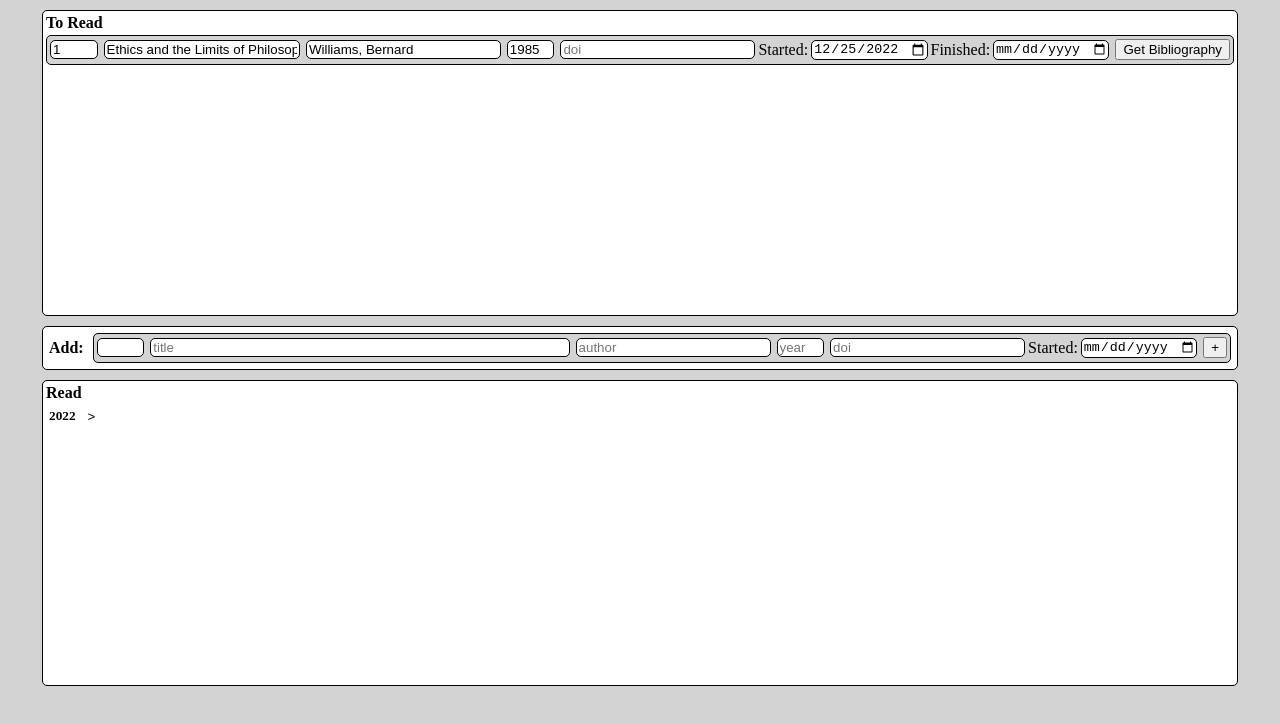
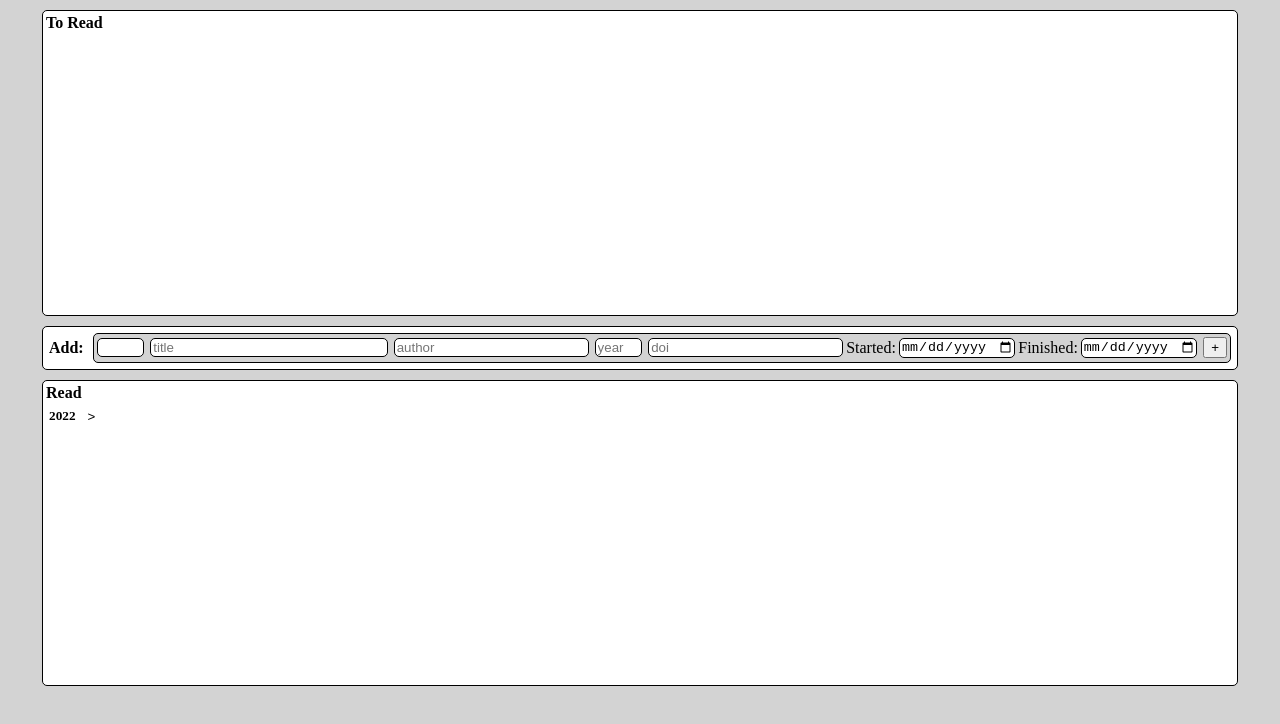
Before and after one commit to eswitbeck/bookQ, a React app: page / in a window 1280 px wide. Shown: the top 724 px of the page. Built offline with nearby package versions, Linux system fonts and the light colour scheme; the HTML template or start-up script is replaced by a standard one.

Commit message:
add functioning bookReducer with mutation bug

```diff
--- a/src/app/components/book.jsx
+++ b/src/app/components/book.jsx
@@ -1,4 +1,5 @@
-import React from 'react';
+import React, { useState } from 'react';
+import { useDispatch } from 'react-redux';
 
 export default props => {
 
@@ -6,84 +7,22 @@ export default props => {
   /* each needs onChange */
   /* mode enum: pending, creator, complete */
 
-  let button;
-  let position = (
-        <input
-          type='number'
-          name='position'
-          value={props.position}
-          min={1}
-          max={10 /* max */}
-        />
-      );
-  let doi = (
-      <input
-        type='text'
-        name='doi'
-        value={props.doi}
-        placeholder='doi'
-      />
-  );
-  let start = (
-    <>
-      <label for='startDate'>Started:</label>
-      <input
-        type='date'
-        name='startDate'
-        value={props.startDate}
-      />
-    </>
-  );
-  let end = (
-    <>
-      <label for='endDate'>Finished:</label>
-      <input
-        type='date'
-        name='endDate'
-        value={props.endDate}
-      />
-    </>
-  );
-
   switch (props.mode) {
     case 'pending':
-      button = <button>
-                   Get Bibliography
-               </button>;
-      break;
-    case 'creator':
-      button = <button>
-                   +
-               </button>;
-      end = undefined;
       break;
     case 'complete':
-      position = undefined;
-      start = (
-        <input
-          type='date'
-          name='startDate'
-          value={props.startDate}
-        />
-      );
-      end = (
-        <>
-          <label for='endDate'>-</label>
-          <input
-            type='date'
-            name='endDate'
-            value={props.endDate}
-          />
-        </>
-      );
-      doi = undefined;
-
       break;
   }
 
   return (
     <form className='book'>
-      {position}
+      <input
+        type='number'
+        name='position'
+        value={props.position}
+        min={1}
+        max={10 /* max */}
+      />
       <input
         type='text'
         name='title'
@@ -102,10 +41,27 @@ export default props => {
         value={props.year}
         placeholder='year'
       />
-      {doi}
-      {start}
-      {end}
-      {button}
+      <input
+        type='text'
+        name='doi'
+        value={props.doi}
+        placeholder='doi'
+      />
+      <label>Started:</label>
+      <input
+        type='date'
+        name='startDate'
+        value={props.startDate}
+      />
+      <label>Finished:</label>
+      <input
+        type='date'
+        name='endDate'
+        value={props.endDate}
+      />
+      <button>
+        Get Bibliography
+      </button>
     </form>
   );
 }
--- a/src/app/components/bookCreator.jsx
+++ b/src/app/components/bookCreator.jsx
@@ -1,21 +1,97 @@
 import React, { useState } from 'react';
-import Book from './book.jsx';
+import { useDispatch, useSelector } from 'react-redux';
+import { addBook } from '../reducers/bookReducer.js';
 
-const bookCreator = () => {
+export default props => {
+  const [position, setPosition] = useState('');
   const [title, setTitle] = useState('');
   const [author, setAuthor] = useState('');
-  const [date, setDate] = useState(new Date()
-                                    .toLocaleDateString()
-                                    .replace(/(\d{1,2})\/(\d{1,2})\/(\d{4})/, '$3-0$1-0$2')
-                                    .replaceAll(/-0(\d{2})/g, '-$1'));
+  const [year, setYear] = useState('');
+  const [doi, setDoi] = useState('');
+  const [startDate, setStartDate] = useState('');
+  const [endDate, setEndDate] = useState('');
+
+  const bookCount = useSelector(state => state.books.pending.length);
+
+  const dispatch = useDispatch();
+  const onSubmit = (e) => {
+    e.preventDefault();
+    if (position) {
+      dispatch(
+        addBook({
+          index: position, // index
+          book: {
+            position,      // book
+            title,
+            author,
+            year,
+            doi,
+            startDate,
+            endDate
+          },
+        })
+      );
+    }
+  }
 
   return (
     <div id='bookCreator' >
       <h4>Add:</h4>
-        {/* needs onSubmit */}
-        <Book mode='creator'/>
+      <form className='book'>
+        <input
+          type='number'
+          name='position'
+          value={position}
+          min={1}
+          max={bookCount + 1}
+          onChange={ e => setPosition(e.target.value) }
+        />
+        <input
+          type='text'
+          name='title'
+          value={title}
+          placeholder='title'
+          onChange={ e => setTitle(e.target.value) }
+        />
+        <input
+          type='text'
+          name='author'
+          value={author}
+          placeholder='author'
+          onChange={ e => setAuthor(e.target.value) }
+        />
+        <input
+          type='text'
+          name='publicationYear'
+          value={year}
+          placeholder='year'
+          onChange={ e => setYear(e.target.value) }
+        />
+        <input
+          type='text'
+          name='doi'
+          value={doi}
+          placeholder='doi'
+          onChange={ e => setDoi(e.target.value) }
+        />
+        <label>Started:</label>
+        <input
+          type='date'
+          name='startDate'
+          value={startDate}
+          onChange={ e => setStartDate(e.target.value) }
+        />
+        <label>Finished:</label>
+        <input
+          type='date'
+          name='endDate'
+          value={endDate}
+          onChange={ e => setEndDate(e.target.value) }
+        />
+        <button onClick={onSubmit}>
+          +
+        </button>
+      </form>
     </div>
   );
 };
-
-export default bookCreator;
--- a/src/app/components/pendingWindow.jsx
+++ b/src/app/components/pendingWindow.jsx
@@ -1,19 +1,16 @@
 import React from 'react';
+import { useSelector } from 'react-redux';
 import bookToComponent from '../utils/bookToComponent.jsx';
 
-const testBook = {
-  position: 1,
-  title: 'Ethics and the Limits of Philosophy',
-  author: 'Williams, Bernard',
-  year: 1985,
-  doi: '',
-  startDate: '2022-12-25',
-  endDate: '',
-};
 
-export default () => (
-<section id='pendingWindow'>
-  <h4>To Read</h4>
-  {bookToComponent(testBook, 'pending')}
-</section>
-);
+export default () => {
+  const books = useSelector(state => state.books.pending);
+
+  return (
+    <section id='pendingWindow'>
+      <h4>To Read</h4>
+      {books.map(b =>
+        bookToComponent(b, 'pending'))}
+    </section>
+  );
+}
--- a/src/app/reducers/bookReducer.js
+++ b/src/app/reducers/bookReducer.js
@@ -1,4 +1,14 @@
-import { createSlice } from '@reduxjs/toolkit';
+import {
+  createSlice,
+  createEntityAdapter,
+} from '@reduxjs/toolkit';
+
+/*
+const booksAdapter = createEntityAdapter({
+  selectId: book => book.position,
+  sortComparer: (a, b) => a - b,
+});
+*/
 
 export const bookSlice = createSlice({
   name: 'books',
@@ -7,8 +17,19 @@ export const bookSlice = createSlice({
     completed: [],
   },
   reducers: {
-    doNothing: state => state,
+    /* payload: { index, book } */
+    addBook: (state, action) => {
+      const { index, book } = action.payload;
+      console.log(state.pending);
+      if (index <= state.pending.length) {
+        const postList = state.pending.slice(index - 1);
+        postList.map(b => b.position++);
+        state.pending.splice(index, 0, book);
+      } else state.pending.push(book);
+    }
   }
 });
 
+export const { addBook } = bookSlice.actions;
+
 export default bookSlice.reducer;
--- a/src/app/utils/bookToComponent.jsx
+++ b/src/app/utils/bookToComponent.jsx
@@ -13,6 +13,7 @@ export default ({
                 mode) => (
   <Book
      mode={mode}
+     key={position}
      position={position}
      title={title}
      author={author}
--- a/src/style.css
+++ b/src/style.css
@@ -92,6 +92,7 @@ body {
 .book input[name=author] {
   max-width: 5cm;
 }
+
 .book input[name=startDate], .book input[name=endDate] {
   max-width: 3cm;
 }
```
